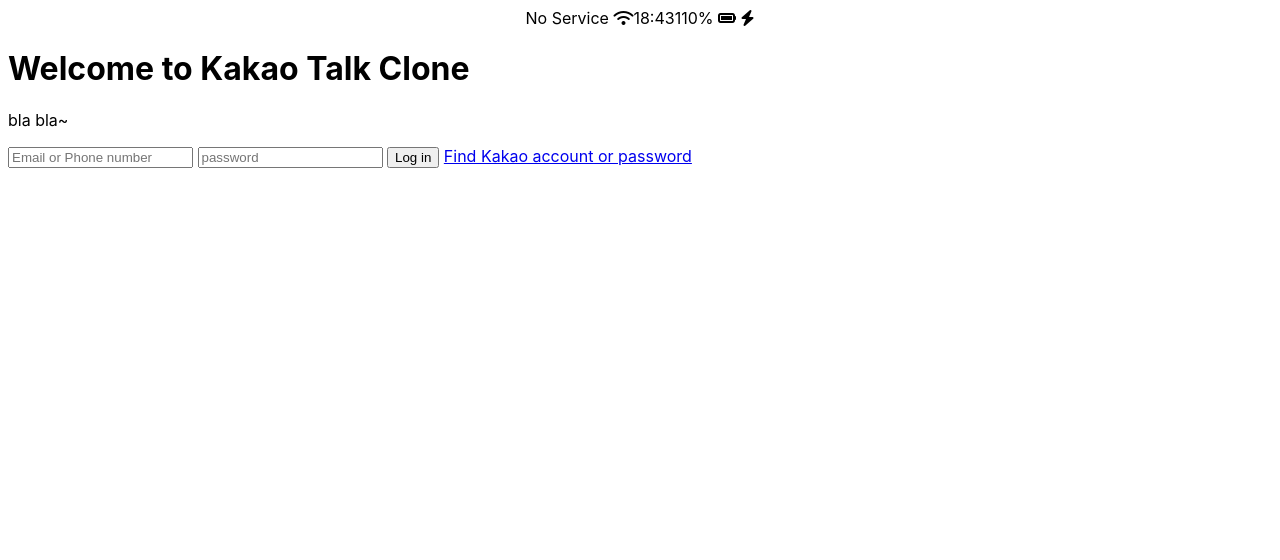
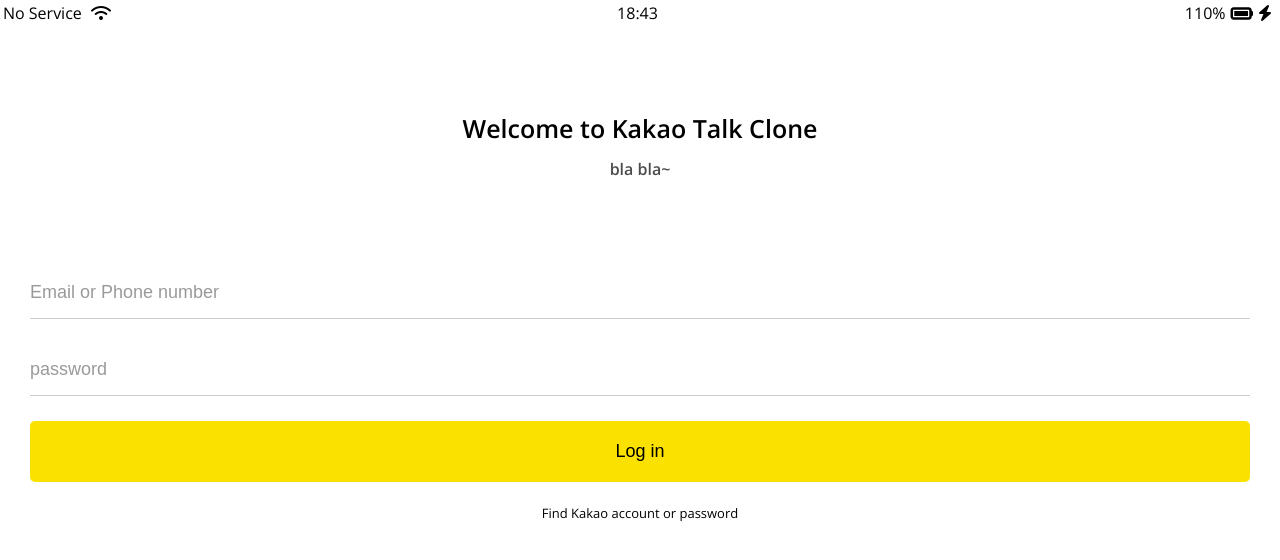
Before and after one commit to lkj10/kakaotalk-clone-remind, a plain HTML site: page kakao-clone/index.html in a window 1280 px wide. Drawn offline with nearby package versions, Linux system fonts and the light colour scheme.

Commit message:
feat: divided css and index completed!

```diff
--- a/kakao-clone/index.html
+++ b/kakao-clone/index.html
@@ -18,7 +18,7 @@
         </div>
         <div class="status-bar__column">
             <span>110%</span>
-            <i class="fas fa-battery-full"></i>
+            <i class="fas fa-battery-full fa-lg"></i>
             <i class="fas fa-bolt"></i>
         </div>
     </div>
@@ -27,7 +27,7 @@
         <h1 class="welcome-header__title">Welcome to Kakao Talk Clone</h1>
         <p class="welcome-header__text">bla bla~</p>
     </header>
-    <form>
+    <form id = "login-form">
         <input type="text" placeholder="Email or Phone number">
         <input type="password" placeholder="password">
         <input type="submit" value="Log in">
--- /dev/null
+++ b/kakao-clone/reset.css
@@ -0,0 +1,133 @@
+/* http://meyerweb.com/eric/tools/css/reset/
+   v2.0 | 20110126
+   License: none (public domain)
+*/
+
+html,
+body,
+div,
+span,
+applet,
+object,
+iframe,
+h1,
+h2,
+h3,
+h4,
+h5,
+h6,
+p,
+blockquote,
+pre,
+a,
+abbr,
+acronym,
+address,
+big,
+cite,
+code,
+del,
+dfn,
+em,
+img,
+ins,
+kbd,
+q,
+s,
+samp,
+small,
+strike,
+strong,
+sub,
+sup,
+tt,
+var,
+b,
+u,
+i,
+center,
+dl,
+dt,
+dd,
+ol,
+ul,
+li,
+fieldset,
+form,
+label,
+legend,
+table,
+caption,
+tbody,
+tfoot,
+thead,
+tr,
+th,
+td,
+article,
+aside,
+canvas,
+details,
+embed,
+figure,
+figcaption,
+footer,
+header,
+hgroup,
+menu,
+nav,
+output,
+ruby,
+section,
+summary,
+time,
+mark,
+audio,
+video {
+  margin: 0;
+  padding: 0;
+  border: 0;
+  font-size: 100%;
+  font: inherit;
+  vertical-align: baseline;
+}
+/* HTML5 display-role reset for older browsers */
+article,
+aside,
+details,
+figcaption,
+figure,
+footer,
+header,
+hgroup,
+menu,
+nav,
+section {
+  display: block;
+}
+body {
+  line-height: 1;
+}
+ol,
+ul {
+  list-style: none;
+}
+blockquote,
+q {
+  quotes: none;
+}
+blockquote:before,
+blockquote:after,
+q:before,
+q:after {
+  content: "";
+  content: none;
+}
+table {
+  border-collapse: collapse;
+  border-spacing: 0;
+}
+
+input:focus {
+  outline: none;
+}
--- /dev/null
+++ b/kakao-clone/status-bar.css
@@ -0,0 +1,27 @@
+.status-bar {
+  display: flex;
+  justify-content: center;
+  padding: 5px 3px;
+}
+
+.status-bar__column {
+  margin-right: 5px;
+  width: 33%;
+}
+
+.status-bar__column:first-child span {
+  margin-right: 5px;
+}
+.status-bar__column:nth-child(2) {
+  display: flex;
+  justify-content: center;
+}
+.status-bar__column:last-child {
+  display: flex;
+  justify-content: flex-end;
+  align-items: center;
+}
+
+.status-bar__column .fa-battery-full {
+  margin: 0px 5px;
+}
--- a/kakao-clone/style.css
+++ b/kakao-clone/style.css
@@ -1,28 +1,66 @@
+@import url("https://fonts.googleapis.com/css2?family=Open+Sans:wght@400;600&display=swap");
+@import "reset.css";
+@import "status-bar.css";
+@import "variables.css";
 body {
-  font-family: -apple-system, BlinkMacSystemFont, "Segoe UI", Roboto, Oxygen,
-    Ubuntu, Cantarell, "Open Sans", "Helvetica Neue", sans-serif;
+  font-family: "Open Sans", sans-serif;
 }
 
-.status-bar {
+.welcome-header {
+  margin: 90px 0px;
+  text-align: center;
   display: flex;
-  justify-content: center;
+  flex-direction: column;
+  align-items: center;
+  font-weight: 600;
 }
 
-.status-bar--column {
-  margin-right: 5px;
+.welcome-header__title {
+  margin-bottom: 20px;
+  font-size: 25px;
 }
 
-.status-bar--column:first-child span {
-  margin-right: 5px;
-}
-.status-bar--column:nth-child(2) {
-  display: flex;
-  justify-content: center;
-}
-.status-bar--column:last-child {
-  margin-right: 5px;
+.welcome-header__text {
+  width: 60%;
+  opacity: 0.7;
 }
 
-.status-bar--column .fa-battery-icon {
-  margin: 0px 5px;
+#login-form {
+  display: flex;
+  flex-direction: column;
+  margin: 0px 30px;
 }
+
+#login-form input {
+  padding: 15px 0px;
+  border: none;
+  font-size: 18px;
+  margin-bottom: 25px;
+}
+
+#login-form input:not([type="submit"]) {
+  border-bottom: 1px solid rgba(0, 0, 0, 0.2);
+  transition: border-color 0.3s ease-in-out;
+}
+
+#login-form input::placeholder {
+  color: rgba(0, 0, 0, 0.4);
+}
+
+#login-form input:focus {
+  border-color: var(--yellow);
+}
+
+#login-form input[type="submit"] {
+  background-color: var(--yellow);
+  cursor: pointer;
+  padding: 20px 0px;
+  border-radius: 5px;
+}
+
+#login-form a {
+  text-align: center;
+  text-decoration: none;
+  color: inherit;
+  font-size: 13px;
+}
--- /dev/null
+++ b/kakao-clone/variables.css
@@ -0,0 +1,3 @@
+:root {
+  --yellow: #fae100;
+}
```
